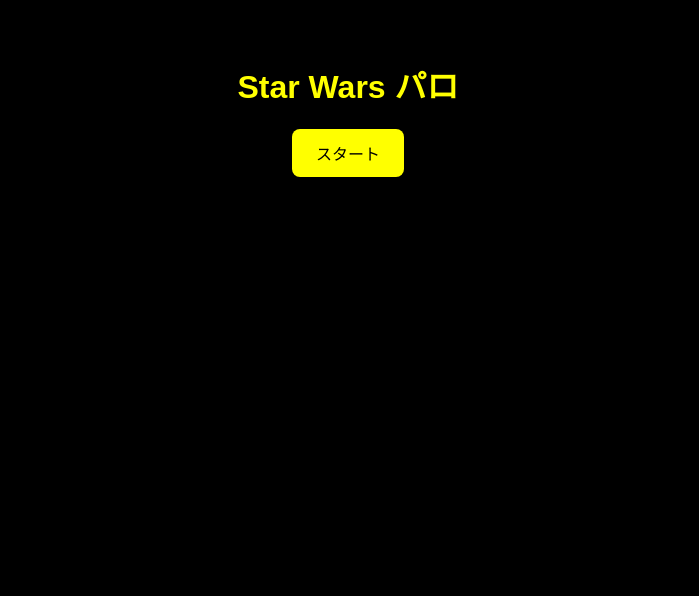
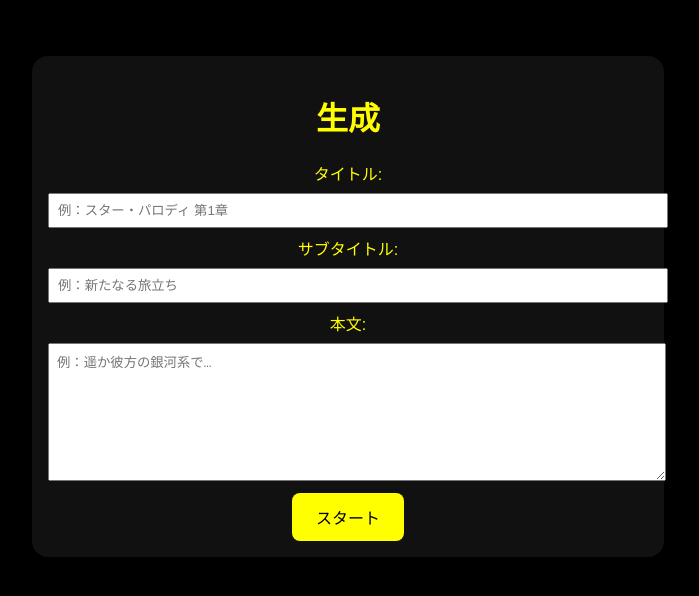
Before and after one commit to mnmmjy/star-wars-parody-practice, a website built with Vite: page index.html in a window 1280 px wide. Shown: the whole page, without its empty margins (292-991 px from the left). Built offline with nearby package versions, Linux system fonts and the light colour scheme.

Commit message:
index.htmlスクロール対応

```diff
--- a/index.html
+++ b/index.html
@@ -7,7 +7,27 @@
         <link rel="stylesheet" href="/style.css" />
     </head>
     <body>
-        <div id="app"></div>
+        <div class="container">
+            <h1>生成</h1>
+
+            <form id="textForm">
+                <label for="title">タイトル:</label>
+                <input type="text" id="title" name="title" placeholder="例：スター・パロディ 第1章" required/>
+
+                <label for="subtitle">サブタイトル:</label>
+                <input type="text" id="subtitle" name="subtitle" placeholder="例：新たなる旅立ち" required />
+
+                <label for="body">本文:</label>
+                <textarea id="body" name="body" rows="8"  placeholder="例：遥か彼方の銀河系で…" required></textarea>
+
+                <button type="submit">スタート</button>
+            </form>
+
+            <div id="scroll-area" class="scroll-hidden">
+                <div class="scroll-content" id="scroll-content"></div>
+            </div>
+        </div>
+
         <script type="module" src="/src/main.js"></script>
     </body>
 </html>
```
